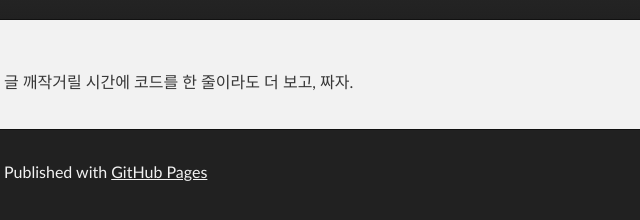
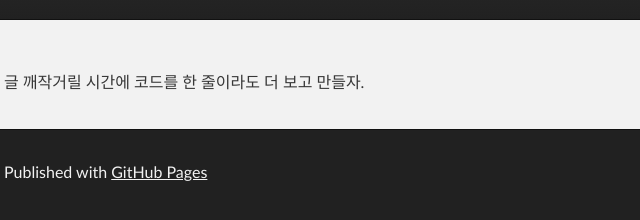
Before and after one commit to atomaths/atomaths.github.io, a plain HTML site: page index.html in a window 1280 px wide. Shown: the part 154-374 px from the top of the page, 316-956 px from the left. Drawn offline with Linux system fonts and the light colour scheme.

Commit message:
글 깨작거릴 시간에 코드를 한 줄이라도 더 보고 만들자.

```diff
--- a/index.html
+++ b/index.html
@@ -22,7 +22,7 @@
     <!-- MAIN CONTENT -->
     <div id="main_content_wrap" class="outer">
       <section id="main_content" class="inner">
-        <p>글 깨작거릴 시간에 코드를 한 줄이라도 더 보고, 짜자.</p>
+        <p>글 깨작거릴 시간에 코드를 한 줄이라도 더 보고 만들자.</p>
       </section>
     </div>
 
```
